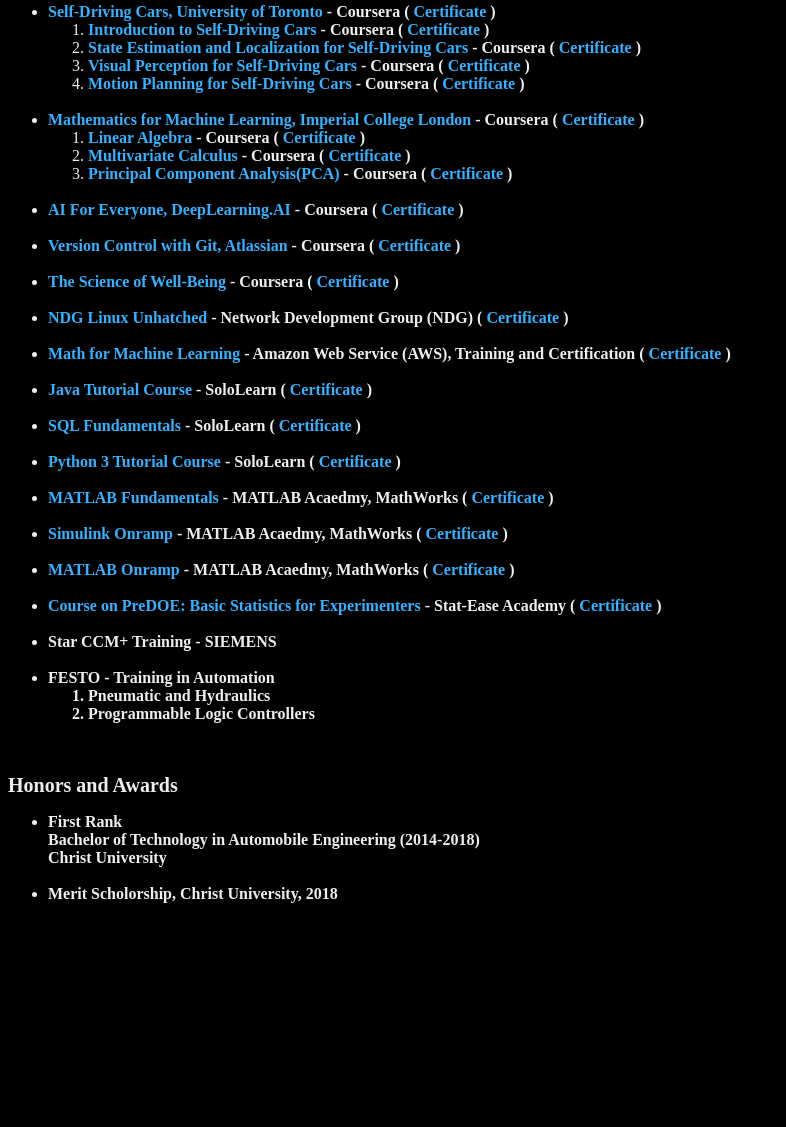
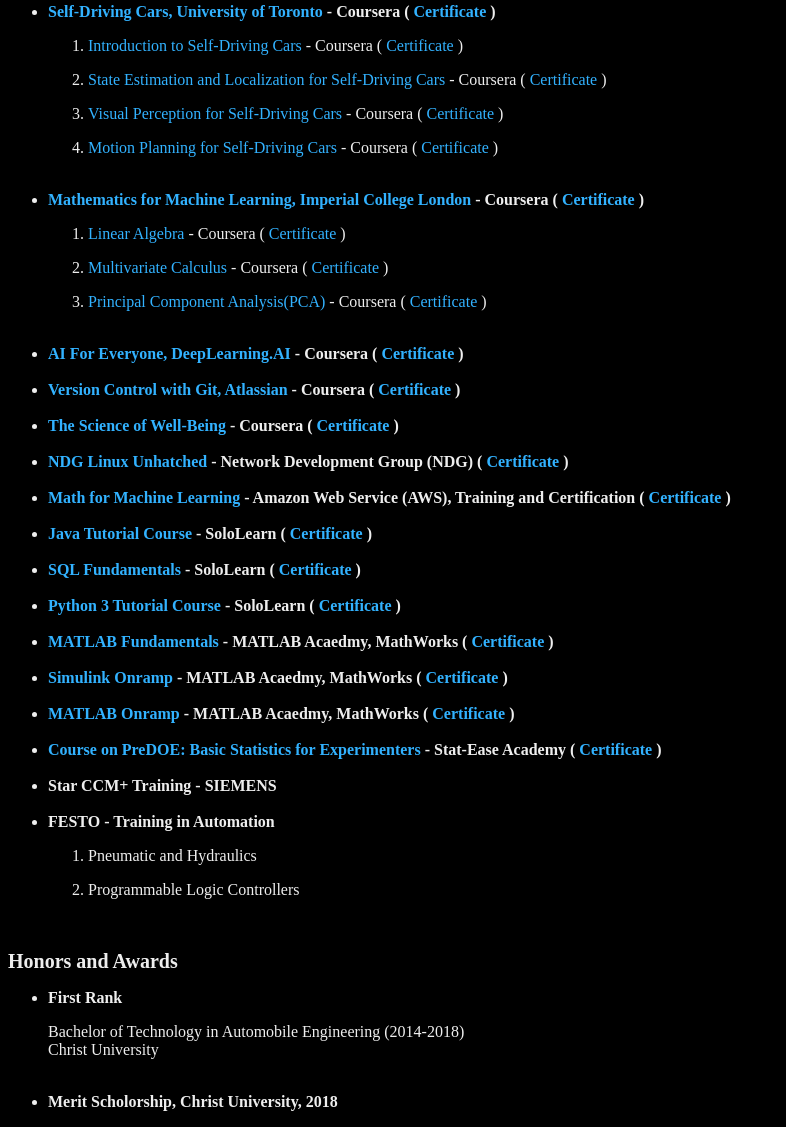
Before and after one commit to nirmaljose24/nirmaljose24.github.io, a plain HTML site: page index.html in a window 1280 px wide. Shown: the part 2130-3257 px from the top of the page, without its empty margins (0-786 px from the left). Before the commit the page ends 3049 px from the top, so only its background shows below. Drawn offline with Linux system fonts and the light colour scheme.

Commit message:
Page font and format update

```diff
--- a/index.html
+++ b/index.html
@@ -1,6 +1,7 @@
 <head>
     <title>Nirmal Jose | CV</title>
     <link rel="stylesheet" type="text/css" href="./css/main.css" />
+    <link rel="stylesheet" type="text/css" href="//fonts.googleapis.com/css?family=Arvo" />
 </head>
 
 <center>
@@ -185,46 +186,46 @@
                 <li>
                     <a href="https://www.coursera.org/learn/intro-self-driving-cars"
                     style="text-decoration: none; color: #32b2ff;">
-                    <b>Introduction to Self-Driving Cars
+                    <p>Introduction to Self-Driving Cars
                     </a>
                     - Coursera (<a href="https://coursera.org/share/4b1dc3b5bb7e68b9ad59919859135ce3"
                     style="text-decoration: none; color: #32b2ff;">
                     Certificate
                     </a>)
-                    </b>
+                    </p>
                 </li>
                 <li>
                     <a href="https://www.coursera.org/learn/state-estimation-localization-self-driving-cars"
                     style="text-decoration: none; color: #32b2ff;">
-                    <b>State Estimation and Localization for Self-Driving Cars
+                    <p>State Estimation and Localization for Self-Driving Cars
                     </a>
                     - Coursera (<a href="https://coursera.org/share/a7b2f5bffecdfd3ffd4037de208f111e"
                     style="text-decoration: none; color: #32b2ff;">
                     Certificate
                     </a>)
-                    </b>
+                    </p>
                 </li>
                 <li>
                     <a href="https://www.coursera.org/learn/visual-perception-self-driving-cars"
                     style="text-decoration: none; color: #32b2ff;">
-                    <b>Visual Perception for Self-Driving Cars
+                    <p>Visual Perception for Self-Driving Cars
                     </a>
                     - Coursera (<a href="https://coursera.org/share/30e7109cf580baabd93e96a5b2e71d57"
                     style="text-decoration: none; color: #32b2ff;">
                     Certificate
                     </a>)
-                    </b>
+                    </p>
                 </li>
                 <li>
                     <a href="https://www.coursera.org/learn/motion-planning-self-driving-cars"
                     style="text-decoration: none; color: #32b2ff;">
-                    <b>Motion Planning for Self-Driving Cars
+                    <p>Motion Planning for Self-Driving Cars
                     </a>
                     - Coursera (<a href="https://coursera.org/share/aca021535943f5ba72fdaa5ee2a37d24"
                     style="text-decoration: none; color: #32b2ff;">
                     Certificate
                     </a>)
-                    </b>
+                    </p>
                 </li>
             </ol>
         </li>
@@ -243,35 +244,35 @@
                 <li>
                     <a href="https://www.coursera.org/learn/linear-algebra-machine-learning"
                     style="text-decoration: none; color: #32b2ff;">
-                    <b>Linear Algebra
+                    <p>Linear Algebra
                     </a>
                     - Coursera (<a href="https://coursera.org/share/700e4842e2dfec75bf2efe031647b41b"
                     style="text-decoration: none; color: #32b2ff;">
                     Certificate
                     </a>)
-                    </b>
+                    </p>
                 </li>
                 <li>
                     <a href="https://www.coursera.org/learn/multivariate-calculus-machine-learning"
                     style="text-decoration: none; color: #32b2ff;">
-                    <b>Multivariate Calculus
+                    <p>Multivariate Calculus
                     </a>
                     - Coursera (<a href="https://coursera.org/share/15de10bbc7fdc25001e280c820f1c3d0"
                     style="text-decoration: none; color: #32b2ff;">
                     Certificate
                     </a>)
-                    </b>
+                    </p>
                 </li>
                 <li>
                     <a href="https://www.coursera.org/learn/pca-machine-learning"
                     style="text-decoration: none; color: #32b2ff;">
-                    <b>Principal Component Analysis(PCA)
+                    <p>Principal Component Analysis(PCA)
                     </a>
                     - Coursera (<a href="https://coursera.org/share/807dd53ec882fd079142d23cfe32354e"
                     style="text-decoration: none; color: #32b2ff;">
                     Certificate
                     </a>)
-                    </b>
+                    </p>
                 </li>
             </ol>
         </li>
@@ -427,17 +428,15 @@
         </li>
         <br>
         <li>
-            <b>
-                FESTO - Training in Automation
+            <b>FESTO - Training in Automation</b>
                 <ol>
                     <li>
-                        Pneumatic and Hydraulics
+                        <p>Pneumatic and Hydraulics</p>
                     </li>
                     <li>
-                        Programmable Logic Controllers
+                        <p>Programmable Logic Controllers</p>
                     </li>
                 </ol>
-            </b>
         </li>
     </ul>
 </body>
@@ -445,9 +444,9 @@
 <h2>Honors and Awards</h2>
 <body>
     <ul type="disc">
-        <li><b>First Rank <br/>
-            Bachelor of Technology in Automobile Engineering (2014-2018) <br/>
-            Christ University</b></li>
+        <li><b>First Rank</b><br/>
+            <p>Bachelor of Technology in Automobile Engineering (2014-2018) <br/>
+            Christ University</p></li>
         <br>
         <li><b>Merit Scholorship, Christ University, 2018</b></li>
     </ul>
```
